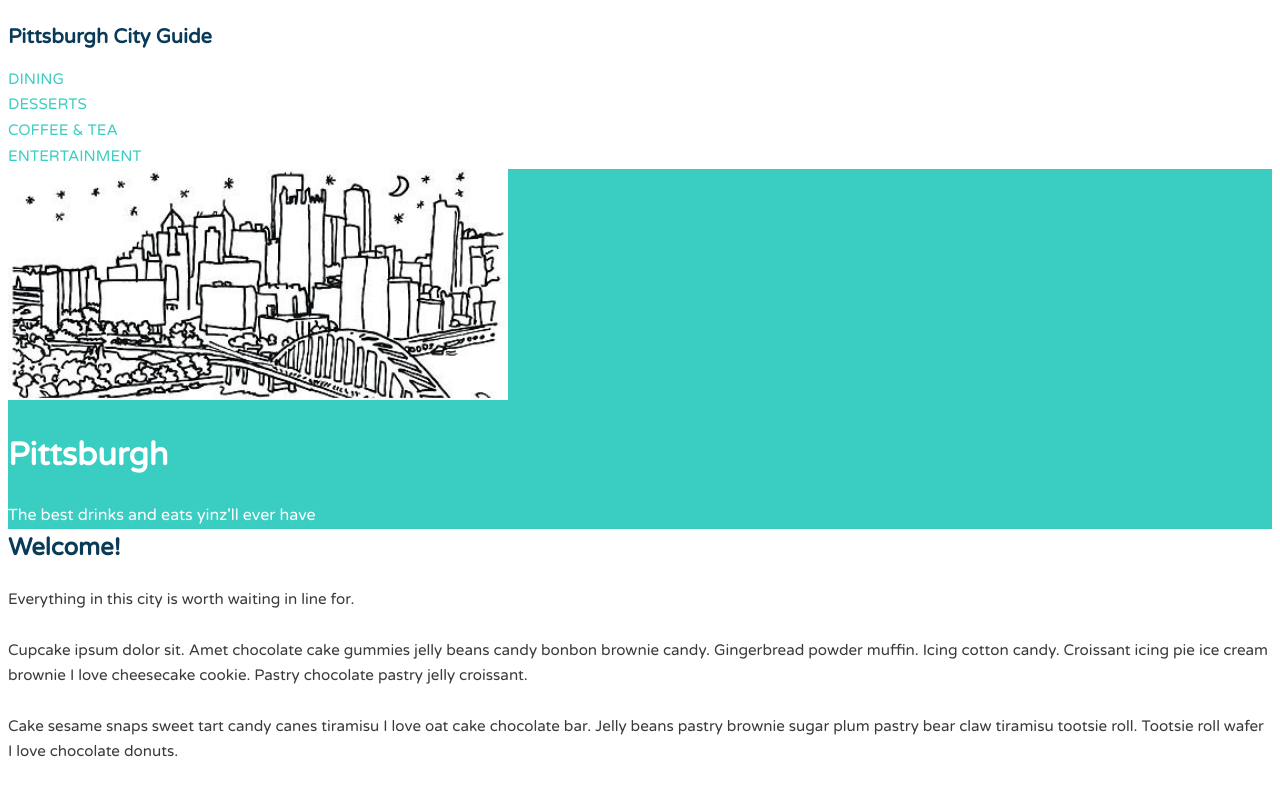
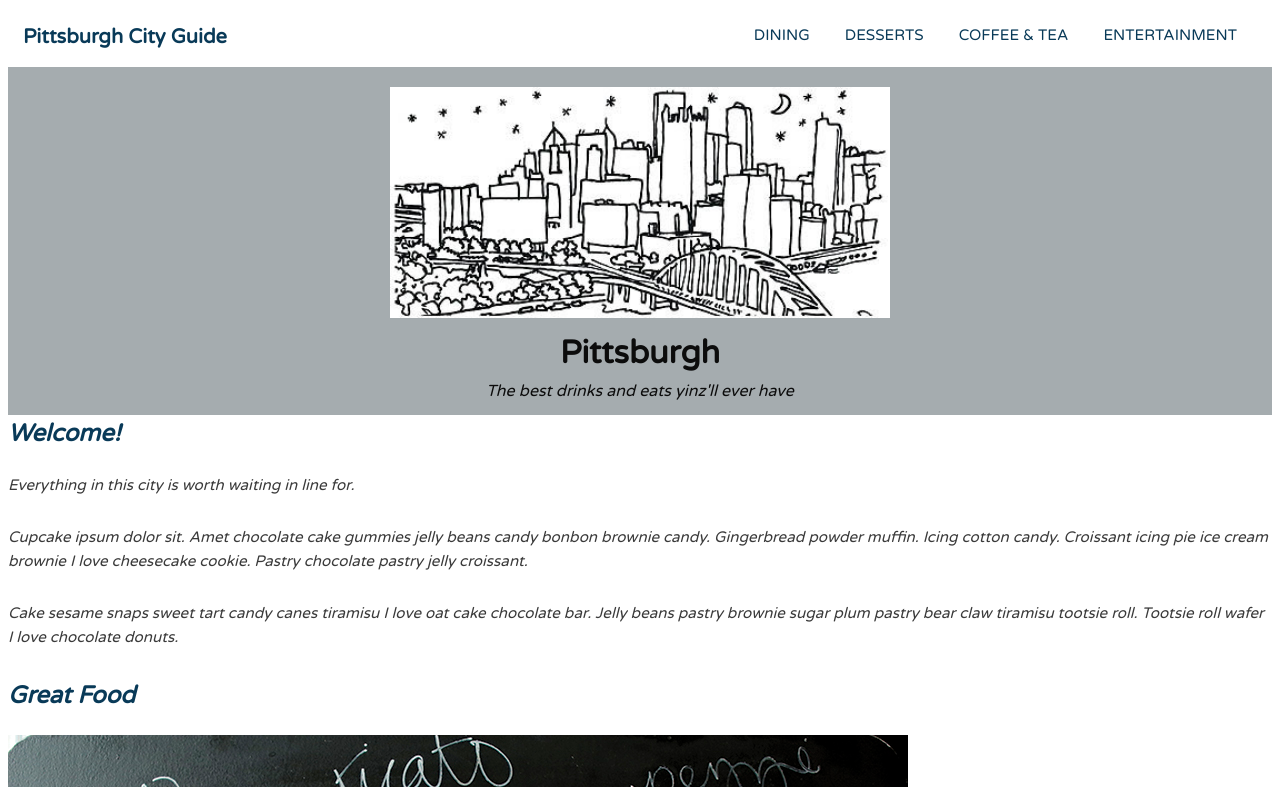
Before and after one commit to josephjripple/cityguide, a plain HTML site: page index.html in a window 1280 px wide. Shown: the top 787 px of the page. Drawn offline with Linux system fonts and the light colour scheme.

Commit message:
styled header, main nav, and banner

```diff
--- a/css/style.css
+++ b/css/style.css
@@ -54,19 +54,19 @@ img {
 
 .main-nav a {
   font-size: .95em;
-  color: #3acec2;
+  color: #093a58;
   text-transform: uppercase;
 }
 
 .main-nav a:hover {
-  color: #093a58;
+  color: #2575a8;
 }
 
 /* ---- Layout Containers ---- */
 
 .banner {
   color: #fff;
-  background: #3acec2;
+  background: #A5ACAF;
 }
 
 .main-footer {
@@ -81,13 +81,38 @@ img {
   width: 500px;
 }
 
+.headline,
+.tagline {
+  color: #0c0c0c;
+}
+
 /* ============================
   Media Queries
 =============================== */
 
-@media (min-width: 769px) {
+@media (min-width: 780px) {
 
-  /* ---- Float clearfix ---- */
+  /* ---- Float clearfix @ 780px---- */
+
+  .main-nav {
+    float: right;
+    margin-right: 25px;
+  }
+
+  .main-nav li {
+    float: left;
+    margin-left: 15px;
+    margin-top: 15px;
+  }
+
+  .main-nav a {
+    padding: 10px 10px;
+  }
+
+  .name {
+    float: left;
+    margin-left: 15px;
+  }
 
   .clearfix::after {
     content: "";
@@ -95,11 +120,53 @@ img {
     clear: both;
   }
 
+  .logo {
+    display: block;
+    margin: 0 auto;
+    padding-top: 20px;
+  }
+
+  .headline {
+    margin: 0 auto;
+    text-align: center;
+    padding-top: 10px;
+  }
+
+  .tagline {
+    display: block;
+    text-align: center;
+    padding-bottom: 10px;
+  }
+
+  .main-footer {
+    text-align: center;
+  }
+
 }
 
-@media (min-width: 444px) {
+@media (min-width: 560px) {
 
-  /* ---- Float clearfix ---- */
+  /* ---- Float clearfix @ 560px---- */
+
+  .main-nav {
+    float: right;
+    margin-right: 25px;
+  }
+
+  .main-nav li {
+    float: left;
+    margin-left: 15px;
+    margin-top: 15px;
+  }
+
+  .main-nav a {
+    padding: 10px 10px;
+  }
+
+  .name {
+    float: left;
+    margin-left: 15px;
+  }
 
   .clearfix::after {
     content: "";
@@ -107,4 +174,26 @@ img {
     clear: both;
   }
 
+  .logo {
+    display: block;
+    margin: 0 auto;
+    padding-top: 20px;
+  }
+
+  .headline {
+    margin: 0 auto;
+    text-align: center;
+    padding-top: 10px;
+  }
+
+  .tagline {
+    display: block;
+    text-align: center;
+    padding-bottom: 10px;
+  }
+
+  .main-footer {
+    text-align: center;
+  }
+
 }
--- a/index.html
+++ b/index.html
@@ -11,7 +11,7 @@
 <body>
 
   <!--/.main-header with nav for website-->
-  <header class="main-header">
+  <header class="main-header clearfix">
     <h1 class="name"><a href="#">Pittsburgh City Guide</a></h1>
     <ul class="main-nav">
       <li><a href="#">dining</a></li>
@@ -25,7 +25,7 @@
   <div class="banner">
     <img class="logo" src="img/skyline1.jpg" alt="city skyline">
     <h1 class="headline">Pittsburgh</h1>
-    <span class="tagline">The best drinks and eats yinz'll ever have</span>
+    <span class="tagline"><em>The best drinks and eats yinz'll ever have<em></span>
   </div>
 
   <!--/.secondary column content for main content -->
```
